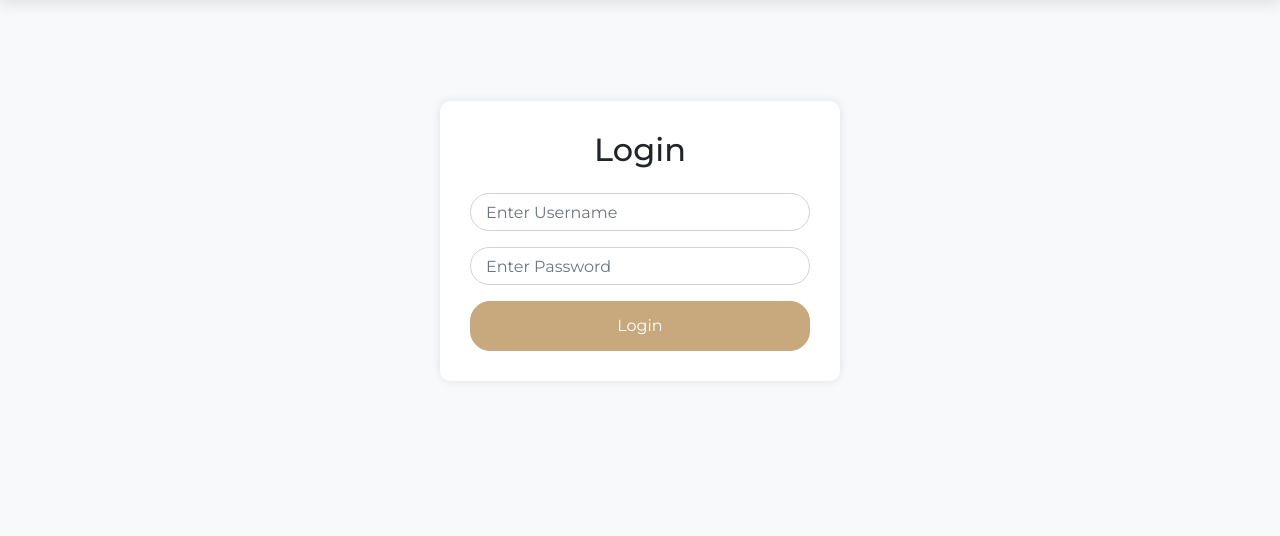
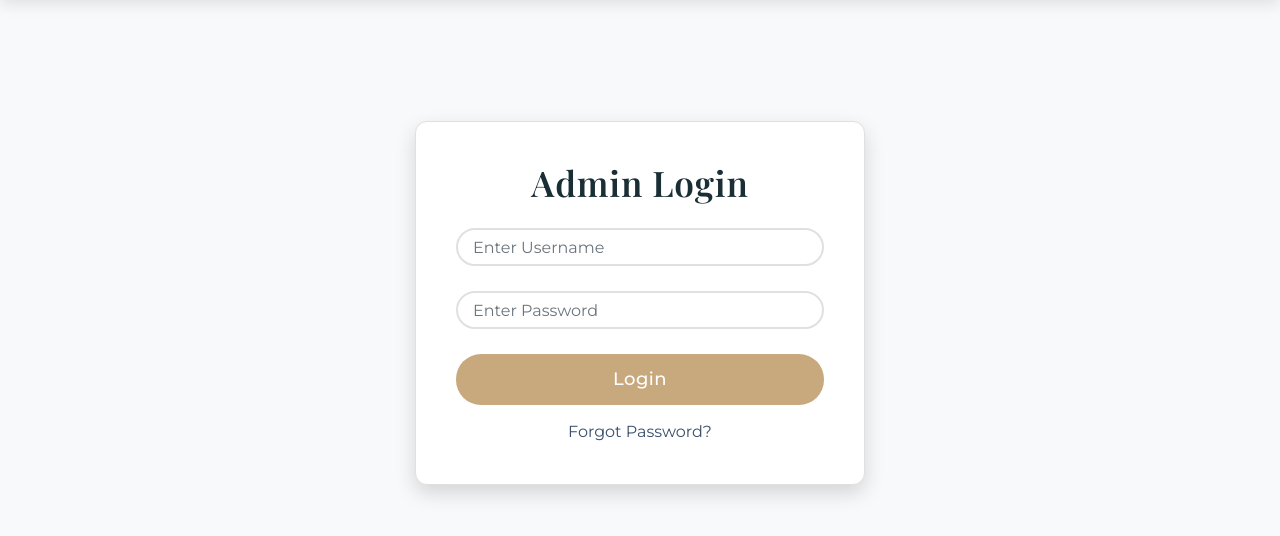
Before and after one commit to 0mptll/PartyPlotManagementSystem, a Django app: page /login/ in a window 1280 px wide. Shown: the part 79-615 px from the top of the page. Run offline with Django 5.2, Linux system fonts and the light colour scheme; some libraries are stand-ins or nearby versions.

Commit message:
add some more detials

```diff
--- a/templates/login.html
+++ b/templates/login.html
@@ -3,7 +3,7 @@
 <head>
     <meta charset="UTF-8">
     <meta name="viewport" content="width=device-width, initial-scale=1.0">
-  <title>Login - Party Plot Management</title>
+    <title>Admin Login - Party Plot Management</title>
     <link href="https://fonts.googleapis.com/css2?family=Playfair+Display:wght@400;500;600;700&family=Montserrat:wght@300;400;500;600&family=Cormorant+Infant:wght@400;500;600&family=Karla:wght@400;500&display=swap" rel="stylesheet">
     <link href="https://cdnjs.cloudflare.com/ajax/libs/font-awesome/6.4.0/css/all.min.css" rel="stylesheet">
     <link href="https://stackpath.bootstrapcdn.com/bootstrap/4.5.2/css/bootstrap.min.css" rel="stylesheet">
@@ -21,7 +21,7 @@
         body {
             background-color: #f8f9fa;
             font-family: 'Montserrat', sans-serif;
-      padding-top: 80px; /* Added padding to account for fixed navbar */
+            padding-top: 80px;
         }
 
         /* Navbar Styles */
@@ -109,41 +109,80 @@
             width: 100%;
         }
 
-    /* Original Login Styles */
+        /* Login Styles */
         .container {
-      max-width: 400px;
-      margin: 100px auto;
-      padding: 30px;
-      background-color: #fff;
-      border-radius: 10px;
-      box-shadow: 0px 0px 10px 0px rgba(0,0,0,0.1);
+            max-width: 450px;
+            margin: 120px auto;
+            padding: 40px;
+            background-color: #ffffff;
+            border-radius: 12px;
+            box-shadow: 0 8px 20px rgba(0, 0, 0, 0.15);
+            transition: all 0.3s ease;
+            border: 1px solid #e0e0e0;
+        }
+
+        .container h2 {
+            font-family: 'Playfair Display', serif;
+            font-size: 2.2rem;
+            font-weight: 600;
+            color: var(--primary);
+            margin-bottom: 30px;
+            text-align: center;
+            letter-spacing: 0.8px;
+        }
+
+        .form-group {
+            margin-bottom: 25px;
         }
 
         .form-control {
-      border-radius: 20px;
+            border-radius: 25px;
             padding: 15px;
             font-size: 16px;
+            border: 2px solid #e0e0e0;
+            transition: all 0.3s ease;
+        }
+
+        .form-control:focus {
+            border-color: var(--accent);
+            box-shadow: 0 4px 10px rgba(0, 0, 0, 0.1);
         }
 
         .btn-login {
-      border-radius: 20px;
+            border-radius: 25px;
             padding: 12px 30px;
-      font-size: 16px;
+            font-size: 18px;
             background-color: var(--accent);
-      border-color: var(--accent);
+            border: none;
+            color: white;
+            display: block;
+            width: 100%;
+            transition: all 0.3s ease;
+            font-weight: 500;
+            letter-spacing: 0.5px;
         }
 
         .btn-login:hover {
             background-color: var(--green);
-      border-color: var(--green);
+            box-shadow: 0 5px 12px rgba(0, 0, 0, 0.15);
+        }
+
+        .btn-login:active {
+            background-color: #316549;
+            box-shadow: 0 2px 5px rgba(0, 0, 0, 0.1);
         }
 
         .link-register {
-      color: #007bff;
+            color: var(--secondary);
+            font-size: 1rem;
+            margin-top: 15px;
+            display: block;
+            text-align: center;
+            transition: color 0.3s ease;
         }
 
         .link-register:hover {
-      color: #0056b3;
+            color: var(--accent);
             text-decoration: underline;
         }
 
@@ -154,19 +193,30 @@
             left: 50%;
             transform: translateX(-50%);
             z-index: 1100;
-      border-radius: 8px;
-      box-shadow: 0 4px 12px rgba(0,0,0,0.15);
-      min-width: 300px;
+            border-radius: 12px;
+            box-shadow: 0 6px 15px rgba(0, 0, 0, 0.1);
+            min-width: 350px;
+            padding: 15px 20px;
+            border: none;
+            font-size: 1.05rem;
+        }
+
+        .alert-danger {
+            background-color: #f8d7da;
+            color: #721c24;
+            border-left: 4px solid #b22222;
+        }
+
+        .alert-danger strong {
+            font-weight: 600;
         }
     </style>
 </head>
 <body>
-  <!-- Added Navbar -->
     <header>
         <nav class="navbarr">
             <a class="navbarr-brand" href="/">Party Plot Management</a>
             <ul class="navbarr-nav">
-        <!-- Using hardcoded links to avoid URL pattern errors -->
                 <li class="navv-item">
                     <a class="navv-link" href="/admin_login/">Login</a>
                 </li>
@@ -176,12 +226,12 @@
 
     {% if error %}
         <div class="alert alert-danger" role="alert">
-    {{ error }}
+            <strong>Error:</strong> {{ error }}
         </div>
     {% endif %}
 
     <div class="container">
-    <h2 class="text-center mb-4">Login</h2>
+        <h2 class="text-center mb-4">Admin Login</h2>
         <form action="{% url 'admin_login' %}" method="POST">
             {% csrf_token %}
             <div class="form-group">
@@ -191,8 +241,12 @@
                 <input type="password" class="form-control" placeholder="Enter Password" name="password" required>
             </div>
             <button type="submit" class="btn btn-primary btn-block btn-login">Login</button>
+            <a href="#" class="link-register">Forgot Password?</a>
         </form>
     </div>
 
+    <script src="https://code.jquery.com/jquery-3.5.1.slim.min.js"></script>
+    <script src="https://cdn.jsdelivr.net/npm/@popperjs/core@2.5.4/dist/umd/popper.min.js"></script>
+    <script src="https://stackpath.bootstrapcdn.com/bootstrap/4.5.2/js/bootstrap.min.js"></script>
 </body>
 </html>
```
Also changed, not shown: db.sqlite3, 15 other files. Lines whose indentation alone changed are shown as unchanged.
